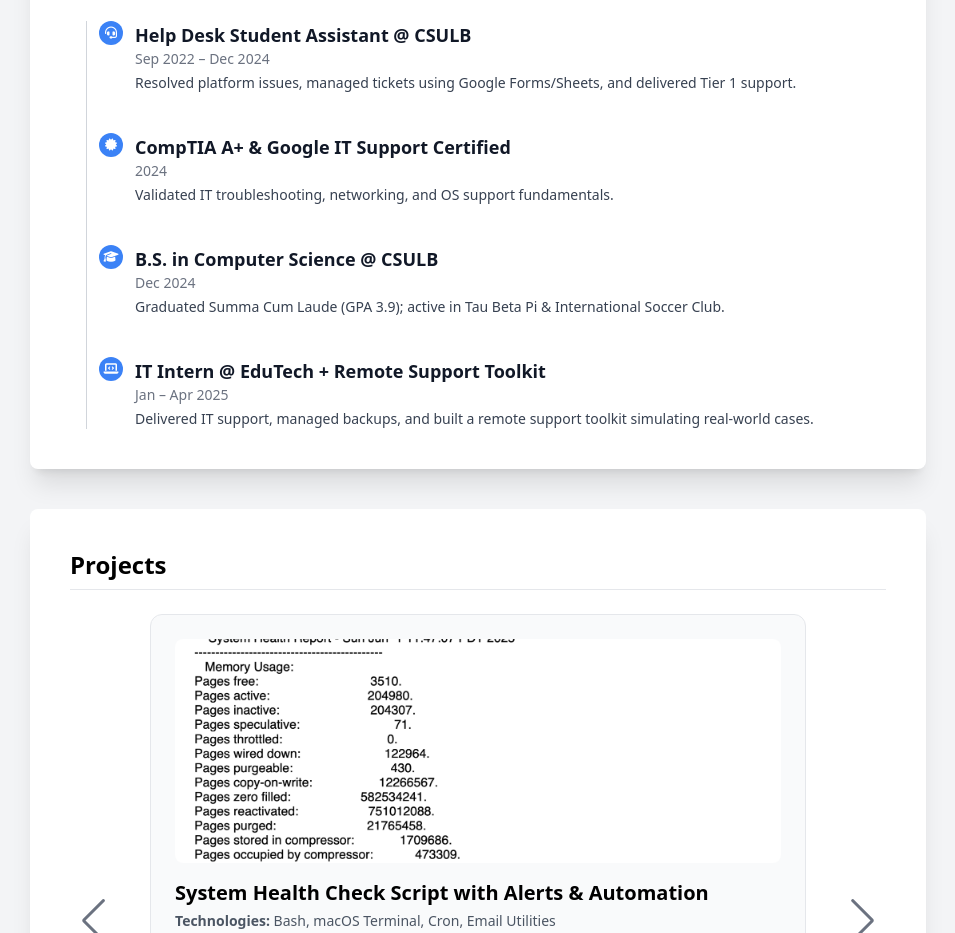
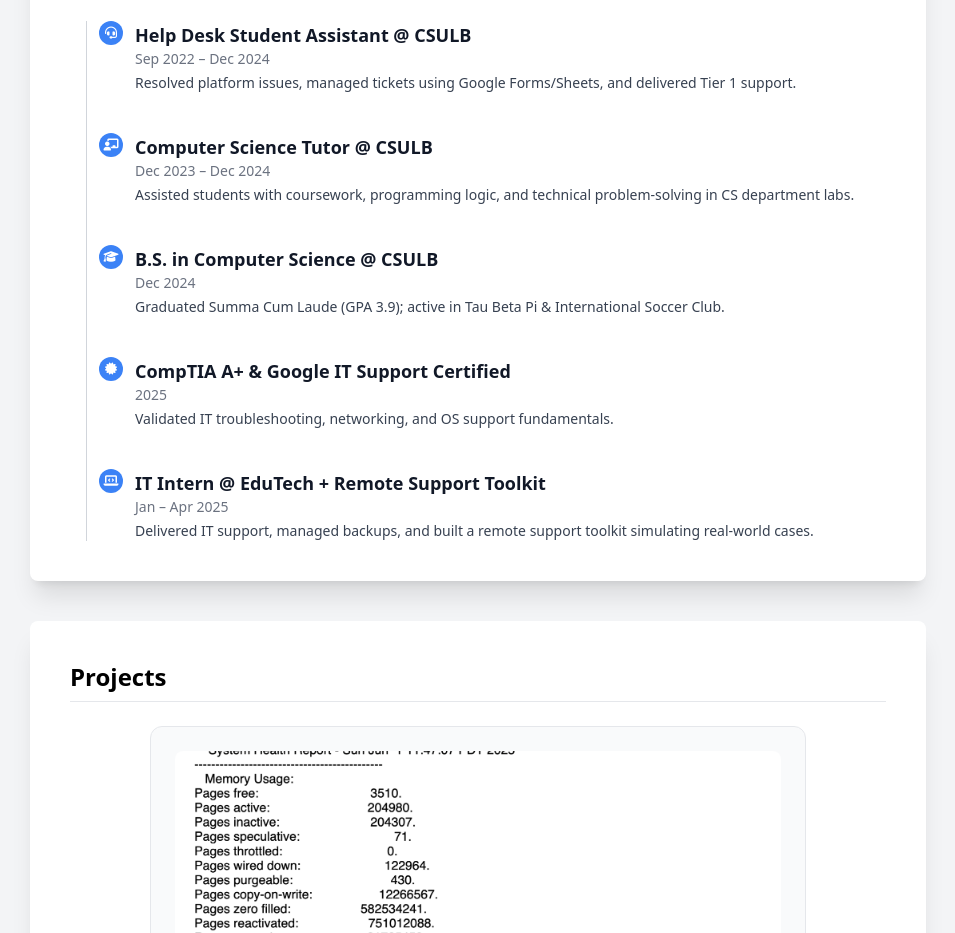
Before and after one commit to Misax10/IT-Support-portfolio, a plain HTML site: page index.html in a window 1280 px wide. Shown: the part 1963-2896 px from the top of the page, without its empty margins (162-1117 px from the left). Drawn offline with nearby package versions, Linux system fonts and the light colour scheme.

Commit message:
Update index.html

```diff
--- a/index.html
+++ b/index.html
@@ -277,15 +277,17 @@
       <p class="text-sm text-gray-700 ml-6">Resolved platform issues, managed tickets using Google Forms/Sheets, and delivered Tier 1 support.</p>
     </li>
 
-    <!-- 2024: Certifications -->
-    <li class="mb-10 ml-6" data-aos="fade-up" data-aos-delay="150">
+    <!-- 2023–2024: CS Tutor -->
+    <li class="mb-10 ml-6" data-aos="fade-up" data-aos-delay="125">
       <span class="absolute -left-3 flex items-center justify-center w-6 h-6 bg-accent text-white rounded-full ring-8 ring-white">
-        <i class="fas fa-certificate text-xs"></i>
+        <i class="fas fa-chalkboard-teacher text-xs"></i>
       </span>
-      <h3 class="font-semibold text-lg text-gray-900 ml-6">CompTIA A+ & Google IT Support Certified</h3>
-      <time class="block mb-1 text-sm text-gray-500 ml-6" >2024</time>
-      <p class="text-sm text-gray-700 ml-6">Validated IT troubleshooting, networking, and OS support fundamentals.</p>
+      <h3 class="font-semibold text-lg text-gray-900 ml-6">Computer Science Tutor @ CSULB</h3>
+      <time class="block mb-1 text-sm text-gray-500 ml-6">Dec 2023 – Dec 2024</time>
+      <p class="text-sm text-gray-700 ml-6">Assisted students with coursework, programming logic, and technical problem-solving in CS department labs.</p>
     </li>
+
+
 
     <!-- 2024: Graduation -->
     <li class="mb-10 ml-6" data-aos="fade-up" data-aos-delay="200">
@@ -295,6 +297,15 @@
       <h3 class="font-semibold text-lg text-gray-900 ml-6">B.S. in Computer Science @ CSULB</h3>
       <time class="block mb-1 text-sm text-gray-500 ml-6">Dec 2024</time>
       <p class="text-sm text-gray-700 ml-6">Graduated Summa Cum Laude (GPA 3.9); active in Tau Beta Pi & International Soccer Club.</p>
+    </li>
+    <!-- 2024: Certifications -->
+    <li class="mb-10 ml-6" data-aos="fade-up" data-aos-delay="150">
+      <span class="absolute -left-3 flex items-center justify-center w-6 h-6 bg-accent text-white rounded-full ring-8 ring-white">
+        <i class="fas fa-certificate text-xs"></i>
+      </span>
+      <h3 class="font-semibold text-lg text-gray-900 ml-6">CompTIA A+ & Google IT Support Certified</h3>
+      <time class="block mb-1 text-sm text-gray-500 ml-6" >2025</time>
+      <p class="text-sm text-gray-700 ml-6">Validated IT troubleshooting, networking, and OS support fundamentals.</p>
     </li>
 
     <!-- 2025: Internship + Project -->
@@ -650,9 +661,6 @@
 </footer>
 
    <script src="js/main.js"></script>
-
-
-
 <div id="toast"
      class="fixed bottom-6 right-6 z-50 hidden max-w-xs w-full px-6 py-4 rounded-lg shadow-lg text-white font-medium bg-green-600 flex items-center justify-between transition-transform transform translate-x-full"
      role="alert">
```
